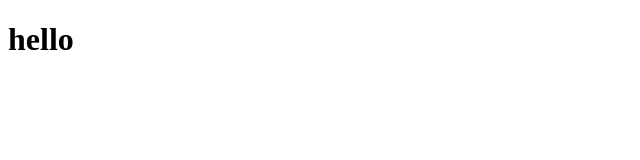
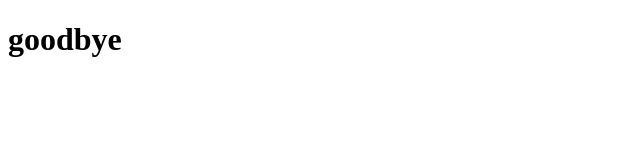
Before and after one commit to warpedpuppy/test, a plain HTML site: page index.html in a window 1280 px wide. Shown: the whole page, without its empty margins (0-640 px from the left). Drawn offline with Linux system fonts and the light colour scheme.

Commit message:
changed to goodbye

```diff
--- a/index.html
+++ b/index.html
@@ -11,7 +11,7 @@
 </head>
 
 <body>
-    <h1>hello</h1>
+    <h1>goodbye</h1>
 
     <script src="" async defer></script>
 </body>
```
